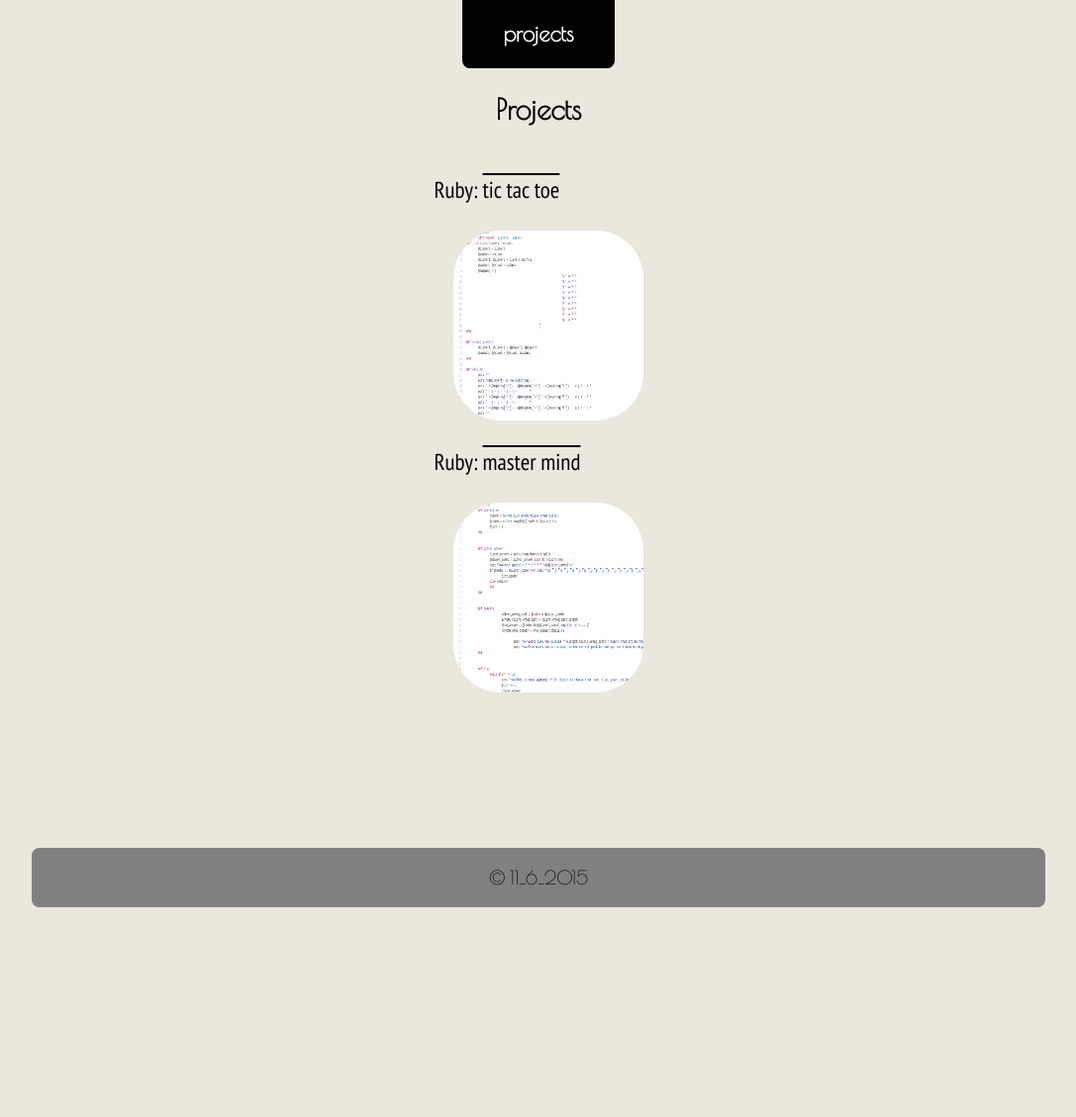
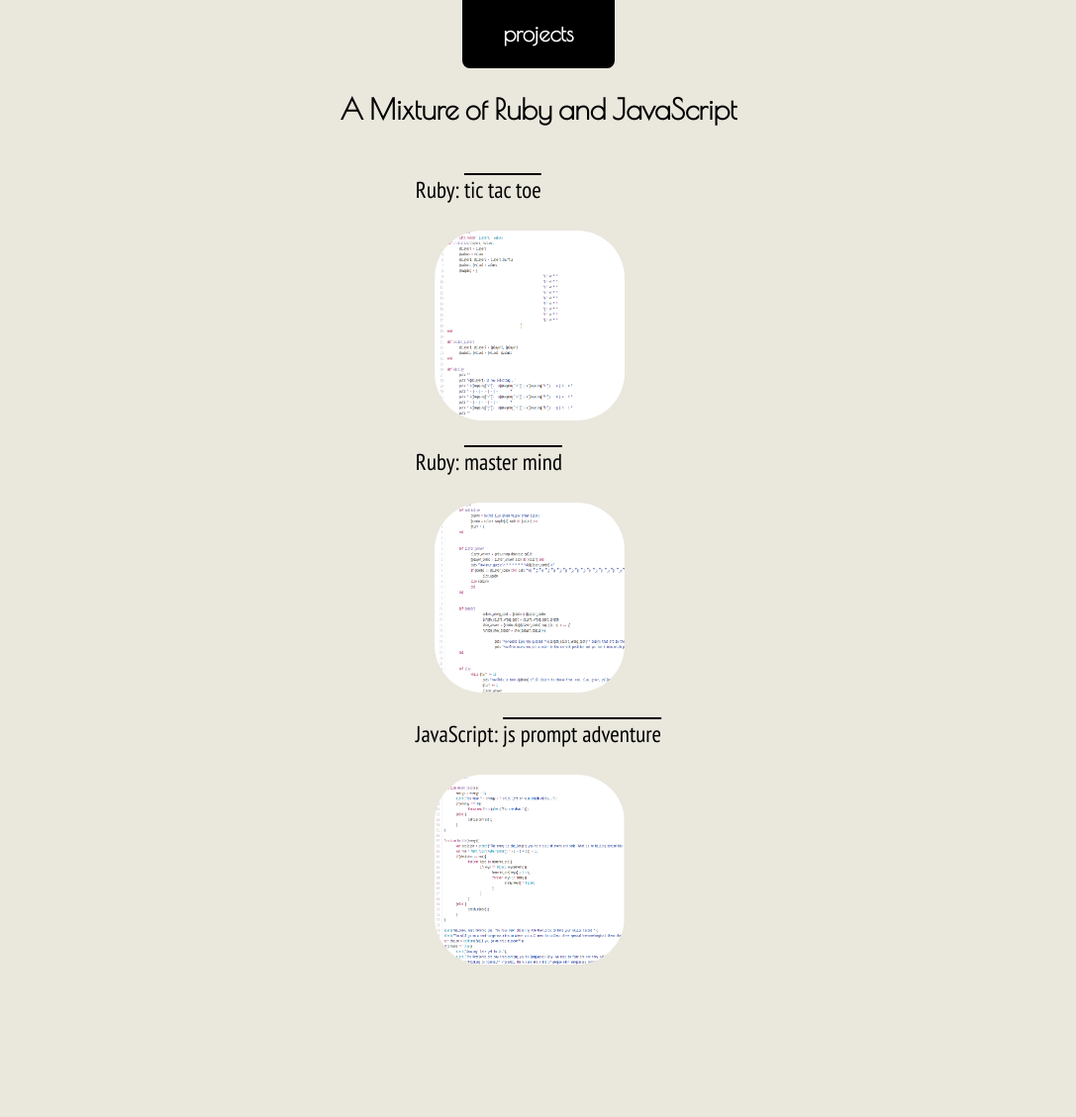
Before and after one commit to LoganBresnahan/LoganBresnahan.github.io, a plain HTML site: page projects/index.html in a window 1280 px wide. Shown: the part 490-1619 px from the top of the page at 99% size, without its empty margins (96-1183 px from the left). Before the commit the page ends 1420 px from the top, so only its background shows below. Drawn offline with nearby package versions, Linux system fonts and the light colour scheme.

Commit message:
Add JS prompt adv game to projects page with img file

```diff
--- a/projects/index.html
+++ b/projects/index.html
@@ -31,7 +31,7 @@
 			<a href="https://loganbresnahan.github.io/about.html"><h3>Projects</h3></a>
 		</aside>
 		<section>
-			<h2>Projects</h2>
+			<h2>A Mixture of Ruby and JavaScript</h2>
 			<table>
 				<tr>
 					<td><p>Ruby: <a href="https://github.com/LoganBresnahan/2_Player_TicTacToe">Tic Tac Toe</a></p></td>
@@ -45,6 +45,12 @@
 				<tr>
 					<td><a href="https://github.com/LoganBresnahan/MasterMind"><img id="picture" src="../imgs/mastermindproject.png"></a></td>
 				</tr>
+				<tr>
+					<td><p>JavaScript: <a href="https://github.com/LoganBresnahan/phase-0/blob/master/week-7/game.js">JS Prompt Adventure</a></p></td>
+				</tr>
+				<tr>
+					<td><a href="https://github.com/LoganBresnahan/phase-0/blob/master/week-7/game.js"><img id="picture" src="../imgs/jspromptadv.png"></a></td>
+				</tr>
 			</table>
 		</section>
 
```
Also changed, not shown: imgs/jspromptadv.png (added).
